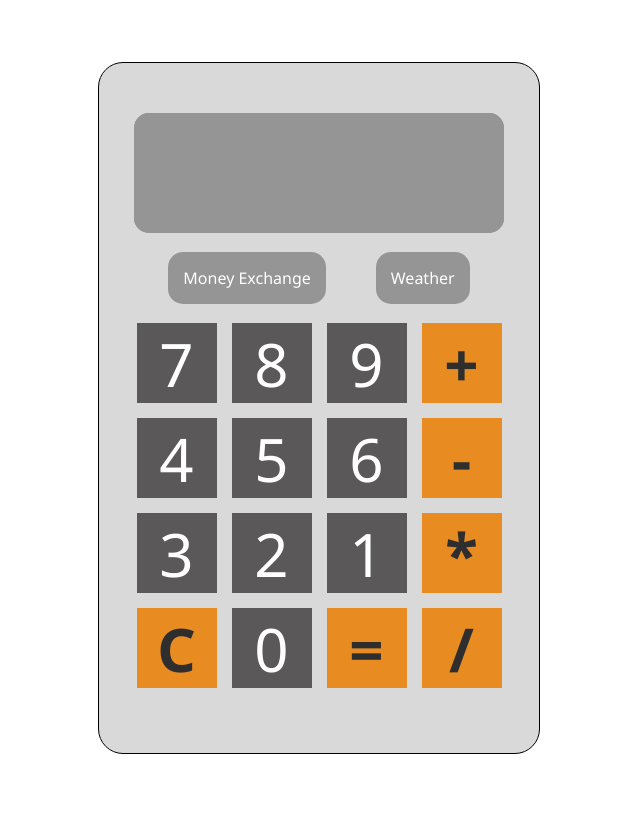
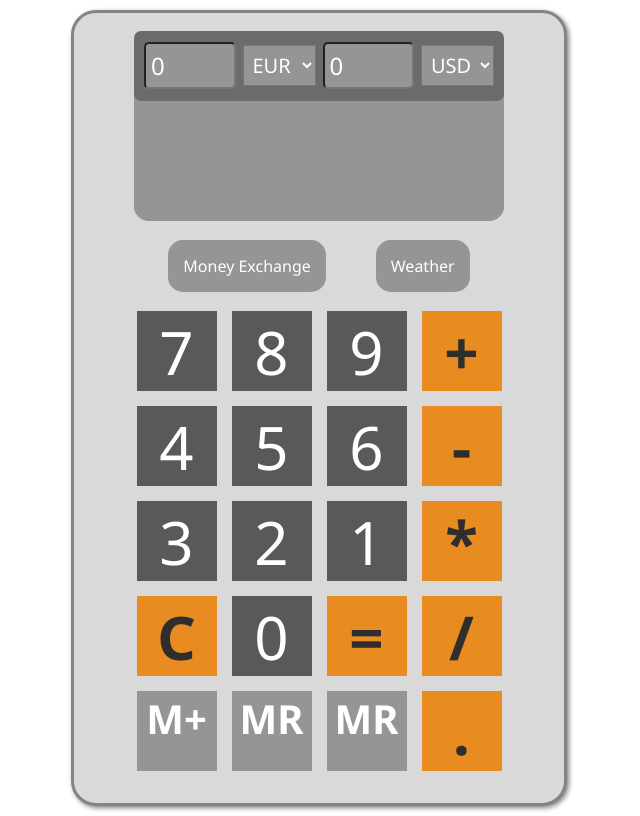
Before and after one commit to Danil22May/VueCalculator, a Vue app: page / in a window 1280 px wide. Both pictures are taken after a click on the element "Money Exchange". Shown: the whole page, without its empty margins (321-961 px from the left). Built offline with nearby package versions, Linux system fonts and the light colour scheme.

Commit message:
exchange done

```diff
--- a/src/App.vue
+++ b/src/App.vue
@@ -1,13 +1,10 @@
 <script setup>
 import calculator from "@/components/calculator.vue";
-import Meteo from "@/components/Meteo.vue";
-
 </script>
 
 <template>
 
   <div class="container">
-    <!-- <Meteo /> -->
     <calculator />
   </div>
 
--- /dev/null
+++ b/src/components/Exchanger.vue
@@ -0,0 +1,77 @@
+<script setup>
+import { computed, ref, watch } from 'vue';
+
+const moneys = [
+    { currency: "USD", rate: 1 },
+    { currency: "EUR", rate: 0.85 },
+    { currency: "HNL", rate: 40 },
+    { currency: "YEN", rate: 158 },
+];
+
+const fromCurrency = ref('EUR')
+const toCurrency = ref('USD')
+const amount = ref(0)
+const result = ref(0)
+
+const calculateExchange = () => {
+    const value = moneys.find((rate) => rate.currency === fromCurrency.value);
+    const value2 = moneys.find((rate) => rate.currency === toCurrency.value);
+    let temp = amount.value / value.rate;
+    temp = temp * value2.rate;
+    temp = temp.toFixed(2)
+    result.value = temp;
+};
+
+watch([amount, fromCurrency, toCurrency], () => {
+    calculateExchange();
+});
+</script>
+<template>
+    <div class="exchangeWrapper">
+        <input type="text" v-model="amount">
+        <select v-model="fromCurrency" name="" id="">
+            <option value="EUR">EUR</option>
+            <option value="USD">USD</option>
+            <option value="HNL">HNL</option>
+            <option value="YEN">YEN</option>
+        </select>
+        <input type="text" v-model="result">
+        <select v-model="toCurrency" name="" id="">
+            <option value="EUR">EUR</option>
+            <option value="USD">USD</option>
+            <option value="HNL">HNL</option>
+            <option value="YEN">YEN</option>
+        </select>
+    </div>
+</template>
+
+
+<style lang="scss" scoped>
+.exchangeWrapper {
+    display: flex;
+    justify-content: space-between;
+    align-items: center;
+    background-color: #6b6b6b;
+    height: 50px;
+    width: 350px;
+    padding: 10px;
+    gap: 7px;
+    border-radius: 7px;
+}
+
+input {
+    width: 50%;
+    padding: 5px;
+    color: white;
+    background-color: #959595;
+    border-radius: 5px;
+    font-size: 24px;
+}
+
+select {
+    padding: 5px;
+    background-color: #959595;
+    color: white;
+    font-size: 20px;
+}
+</style>
--- a/src/components/Meteo.vue
+++ b/src/components/Meteo.vue
@@ -26,12 +26,12 @@ function updateCity() {
 
 <template>
     <div class="Meteo">
-        <svg xmlns="http://www.w3.org/2000/svg" viewBox="0 0 24 24">
+        <input @input="updateCity" v-model="city" type="text" name="city" id="city" placeholder="Enter your city">
+        <svg v-if="temperatures" xmlns="http://www.w3.org/2000/svg" viewBox="0 0 24 24">
             <path
                 d="M7 12a5 5 0 1 1 5 5 5 5 0 0 1-5-5zm5-7a1 1 0 0 0 1-1V3a1 1 0 0 0-2 0v1a1 1 0 0 0 1 1zm-1 15v1a1 1 0 0 0 2 0v-1a1 1 0 0 0-2 0zm10-9h-1a1 1 0 0 0 0 2h1a1 1 0 0 0 0-2zM3 13h1a1 1 0 0 0 0-2H3a1 1 0 0 0 0 2zm14.657-5.657a1 1 0 0 0 .707-.293l.707-.707a1 1 0 1 0-1.414-1.414l-.707.707a1 1 0 0 0 .707 1.707zM5.636 16.95l-.707.707a1 1 0 1 0 1.414 1.414l.707-.707a1 1 0 0 0-1.414-1.414zm11.314 0a1 1 0 0 0 0 1.414l.707.707a1 1 0 0 0 1.414-1.414l-.707-.707a1 1 0 0 0-1.414 0zM5.636 7.05A1 1 0 0 0 7.05 5.636l-.707-.707a1 1 0 0 0-1.414 1.414z" />
         </svg>
         <div v-if="temperatures" class="weather-text"> {{ municipio.name }} <span>{{ temperatures }} C</span></div>
-        <input @input="updateCity" v-model="city" type="text" name="city" id="city" placeholder="Enter your city">
         <!-- {{ municipio.name }} -->
 
 
--- a/src/components/calculator.vue
+++ b/src/components/calculator.vue
@@ -1,9 +1,14 @@
 <script setup>
 import { ref } from 'vue';
 import Meteo from './Meteo.vue';
+import Exchanger from './Exchanger.vue';
 const openMeteo = ref(false);
+const openMoney = ref(false);
 function openWeather() {
    !openMeteo.value ? openMeteo.value = true : openMeteo.value = false;
+}
+function openExchanger() {
+   !openMoney.value ? openMoney.value = true : openMoney.value = false;
 }
 let acumulador = ref('');
 function append(numb) {
@@ -23,6 +28,7 @@ function calc() {
 <template>
    <div class="calculator">
       <div class="screen-container">
+         <Exchanger v-if="openMoney" />
          <Meteo v-if="openMeteo" />
          <div class="screen">
             {{ acumulador }}
@@ -30,7 +36,7 @@ function calc() {
       </div>
 
       <div class="switch-container">
-         <div class="switch">Money Exchange</div>
+         <div class="switch" @click="openExchanger">Money Exchange</div>
          <div class="switch" @click="openWeather">Weather</div>
       </div>
       <div class="buttons">
@@ -53,6 +59,11 @@ function calc() {
          <div @click="append('0')" class="btn">0</div>
          <div @click="calc" class="btn operator">=</div>
          <div @click="append('/')" class="btn operator">/</div>
+         <div @click="append('.')" class="btn operator M">M+</div>
+         <div @click="append('.')" class="btn operator M">MR</div>
+         <div @click="append('.')" class="btn operator M">MR</div>
+         <div @click="append('.')" class="btn operator">.</div>
+
       </div>
    </div>
 </template>
@@ -75,11 +86,12 @@ $background-primary: hsl(0, 1%, 35%);
    // align-items: flex-end;
    background-color: #d9d9d9;
    border-radius: 25px;
-   border: 1px solid black;
+   border: 3px solid rgb(132, 132, 132);
    gap: 19px;
    padding: 20px;
-   width: 400px;
-   height: 650px;
+   width: 450px;
+   height: 750px;
+   box-shadow: 2px 2px 5px gray;
 }
 
 .btn {
@@ -147,4 +159,10 @@ $background-primary: hsl(0, 1%, 35%);
    border-radius: 15px;
    // justify-content: center;
 }
+
+.M {
+   font-size: 40px;
+   background-color: #959595;
+   color: white;
+}
 </style>
```
Also changed, not shown: exchange.js (added, +17 -0 lines).
